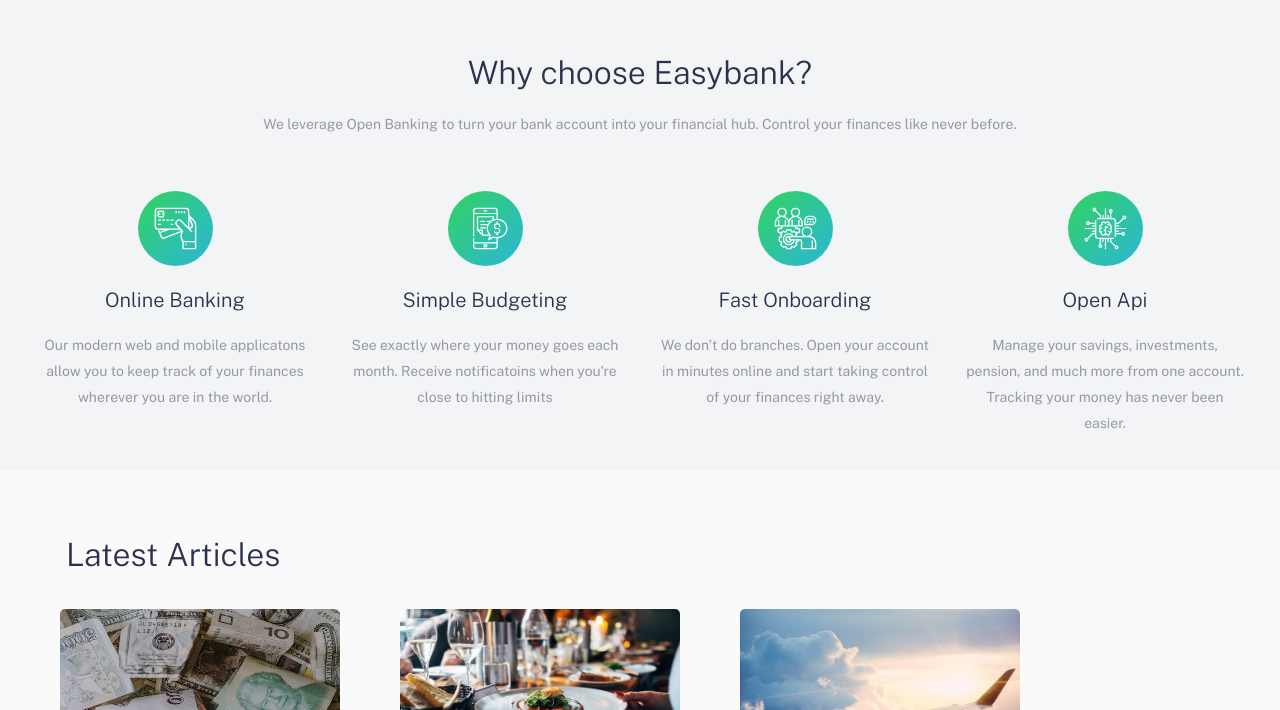
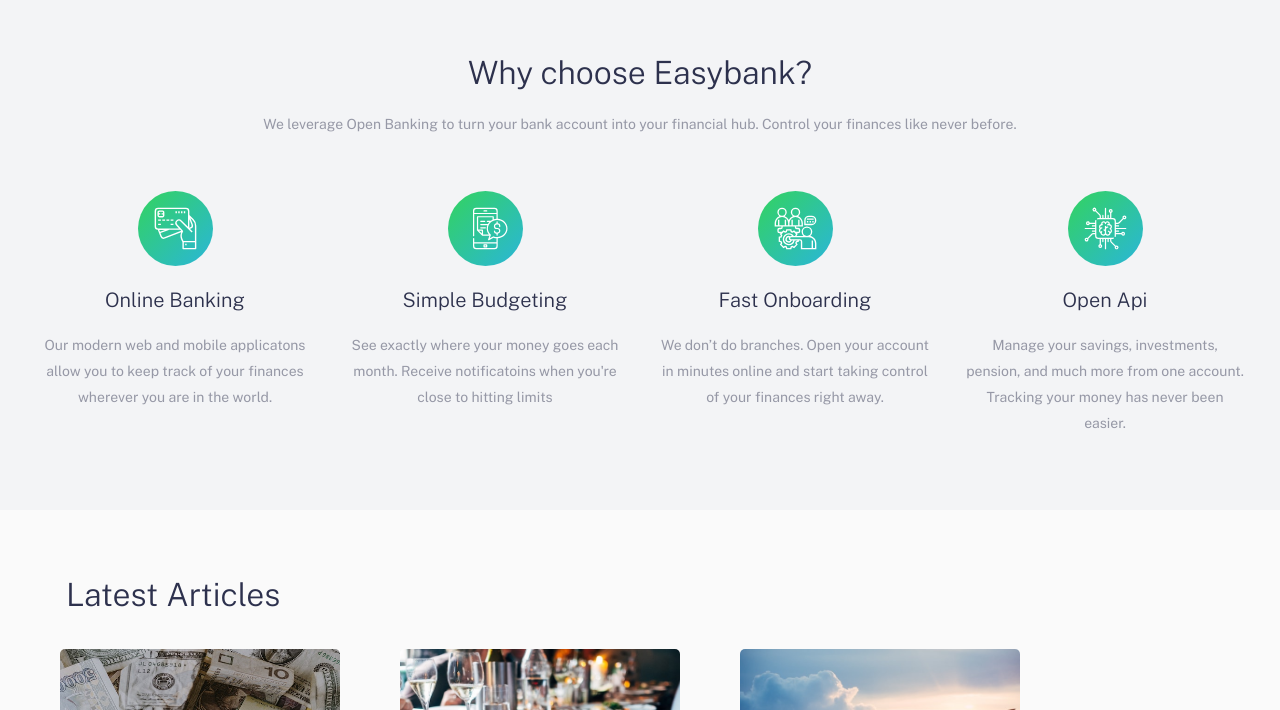
Before and after one commit to tomhine/easybank, a Next.js app: page / in a window 1280 px wide. Shown: the part 606-1316 px from the top of the page. Built offline with nearby package versions, Linux system fonts and the light colour scheme.

Commit message:
tweek padding

```diff
--- a/components/InfoSection/InfoSection.module.css
+++ b/components/InfoSection/InfoSection.module.css
@@ -3,7 +3,7 @@
   flex-direction: column;
   align-items: center;
   margin-top: 8rem;
-  padding: 6rem 3rem 2rem 3rem;
+  padding: 6rem 3rem;
   background-color: var(--info-bg);
   text-align: center;
 }
```
